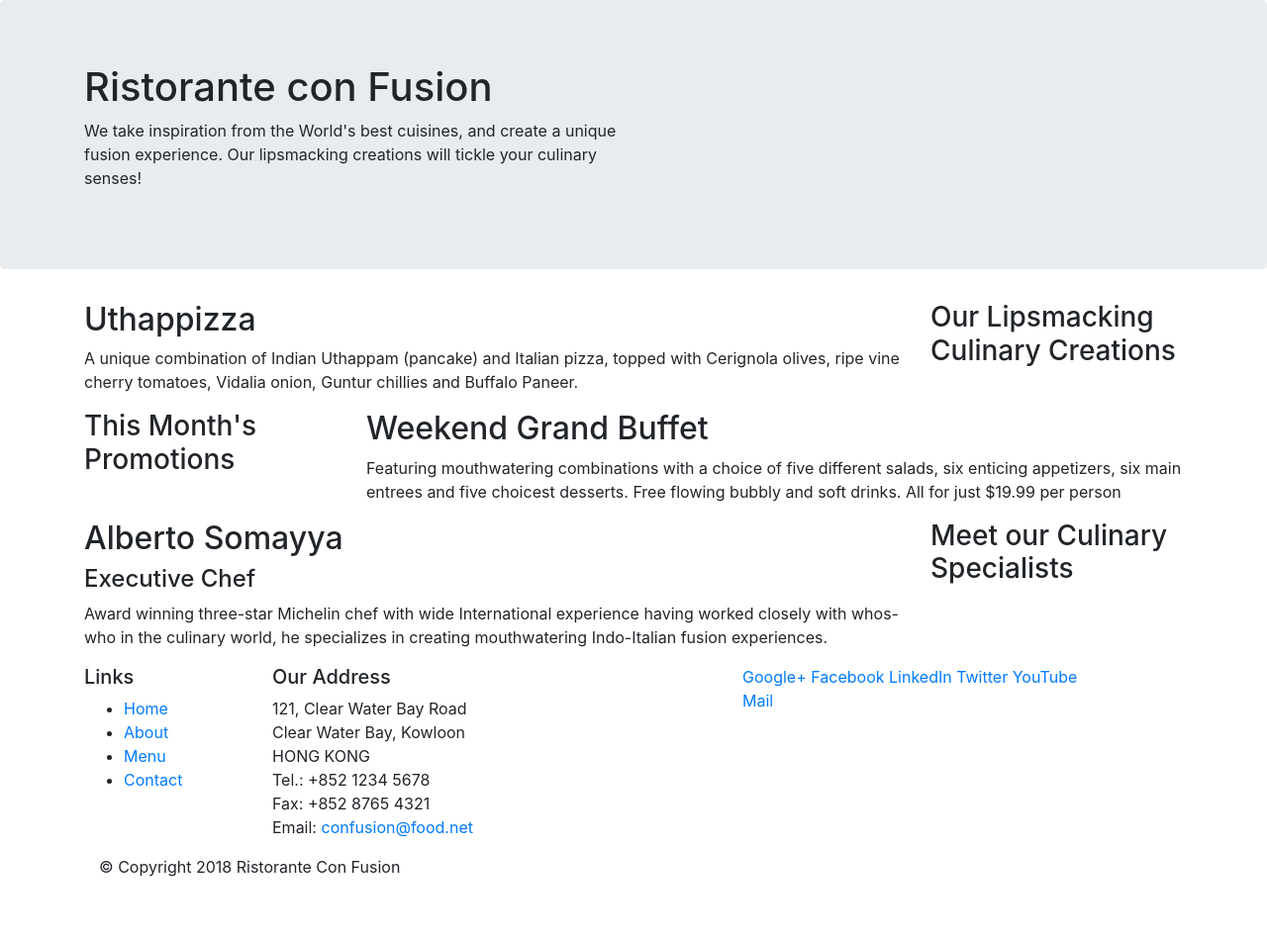
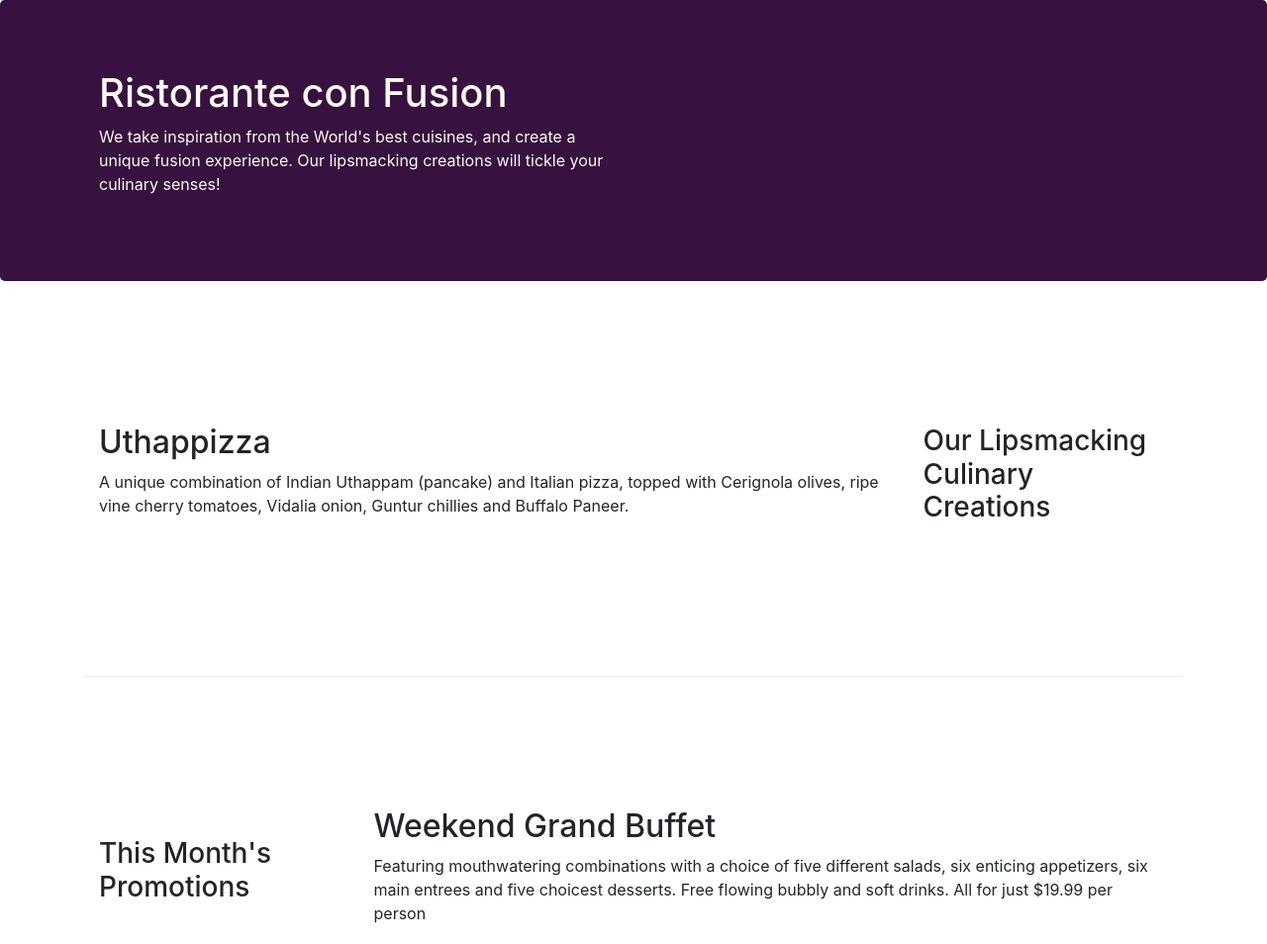
Before and after one commit to josiandreas134/Bootstrap, a website: page index.html in a window 1280 px wide. Shown: the top 954 px of the page at 99% size. Before the commit the page ends 904 px from the top, so only its background shows below. Drawn offline with nearby package versions, Linux system fonts and the light colour scheme.

Commit message:
assign 1

```diff
--- /dev/null
+++ b/css/styles.css
@@ -0,0 +1,30 @@
+.row-header{
+    margin:0px auto;
+    padding:0px;
+}
+
+.row-content {
+    margin:0px auto;
+    padding: 50px 0px 50px 0px;
+    border-bottom: 1px ridge;
+    min-height:400px;
+}
+
+.footer{
+    background-color: #D1C4E9;
+    margin:0px auto;
+    padding: 20px 0px 20px 0px;
+}
+
+.jumbotron {
+    padding:70px 30px 70px 30px;
+    margin:0px auto;
+    background: rgb(55, 17, 63) ;
+    color:floralwhite;
+}
+
+address{
+    font-size:80%;
+    margin:0px;
+    color:#0f0f0f;
+}
--- a/index.html
+++ b/index.html
@@ -10,6 +10,7 @@
 
     <!-- Bootstrap CSS -->
     <link rel="stylesheet" href="node_modules/bootstrap/dist/css/bootstrap.min.css">
+    <link href="css/styles.css" rel="stylesheet">
     <title>Ristorante Con Fusion</title>
 </head>
 
@@ -17,7 +18,7 @@
 
     <header class="jumbotron">
         <div class="container">
-            <div class="row">
+            <div class="row row-header">
                 <div class="col-12 col-sm-6">
                     <h1>Ristorante con Fusion</h1>
                     <p>We take inspiration from the World's best cuisines, and create a unique fusion experience. Our lipsmacking creations will tickle your culinary senses!</p>
@@ -29,7 +30,7 @@
     </header>
 
     <div class = "container">
-        <div class="row">
+        <div class="row row-content align-items-center">
             <div class="col-12 col-sm-4 order-sm-last col-md-3">
                 <h3>Our Lipsmacking Culinary Creations</h3>
             </div>
@@ -40,7 +41,7 @@
         </div>
 
 
-        <div class="row">
+        <div class="row row-content align-items-center">
             <div class="col-12 col-sm-4 col-md-3">
                 <h3>This Month's Promotions</h3>
             </div>
@@ -50,7 +51,7 @@
             </div>
         </div>
 
-        <div class="row">
+        <div class="row row-content align-items-center">
             <div class="col-12 col-sm-4 order-sm-last col-md-3">
                 <h3>Meet our Culinary Specialists</h3>
             </div>
@@ -62,12 +63,12 @@
         </div>
     </div>
 
-    <footer>
+    <footer class="footer">
         <div class="container">
             <div class="row">
-                <div class="col-4 col-sm-2">
+                <div class="col-12 col-sm-4 align-self-center">
                     <h5>Links</h5>
-                    <ul>
+                    <ul class="list-unstyled">
                         <li><a href="#">Home</a></li>
                         <li><a href="#">About</a></li>
                         <li><a href="#">Menu</a></li>
@@ -86,7 +87,7 @@
 		           </address>
                 </div>
                 <div class="col-12 col-sm-4">
-                    <div>
+                    <div class="text-center">
                         <a href="http://google.com/+">Google+</a>
                         <a href="http://www.facebook.com/profile.php?id=">Facebook</a>
                         <a href="http://www.linkedin.com/in/">LinkedIn</a>
@@ -96,7 +97,7 @@
                     </div>
                 </div>
            </div>
-           <div>
+           <div class="row justify-content-center">
                 <div class="col-auto">
                     <p>© Copyright 2018 Ristorante Con Fusion</p>
                 </div>
```
Also changed, not shown: aboutus.html (added, +116 -0 lines).
